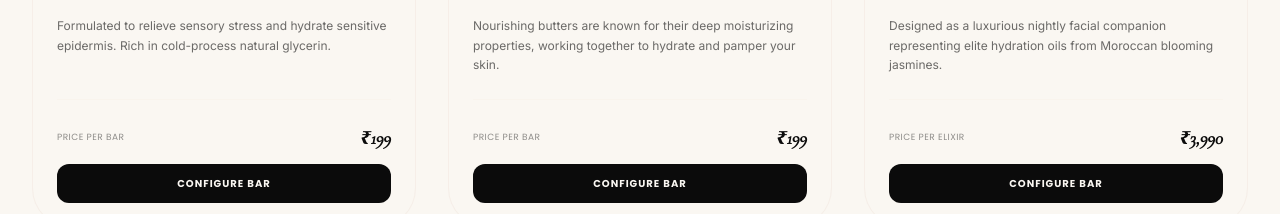
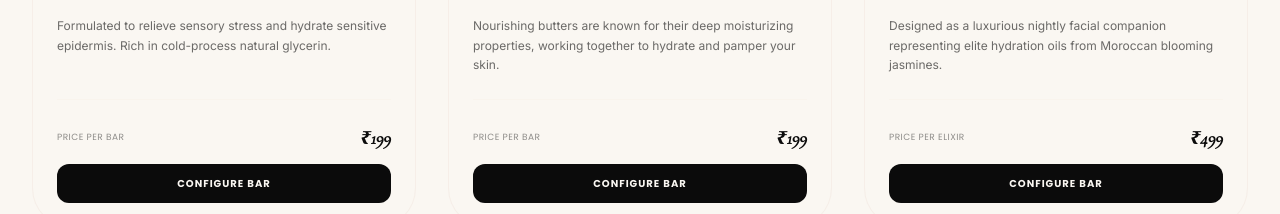
Before and after one commit to KrishnaNsingh/Lavish-Lathers, a React (Vite) app: page / in a window 1280 px wide. Shown: the part 1400-1614 px from the top of the page. Built offline with nearby package versions, Linux system fonts and the light colour scheme; no server answers; a web font is replaced by a local one.

Commit message:
fix: update product price in Hero component from ₹3,990 to ₹499

```diff
--- a/src/components/home/Hero.tsx
+++ b/src/components/home/Hero.tsx
@@ -364,7 +364,7 @@ export default function Hero() {
                     Price per elixir
                   </span>
                   <span className="font-serif-cormorant italic font-bold text-lg text-brand-black">
-                    ₹3,990
+                    ₹499
                   </span>
                 </div>
                 <button
```
